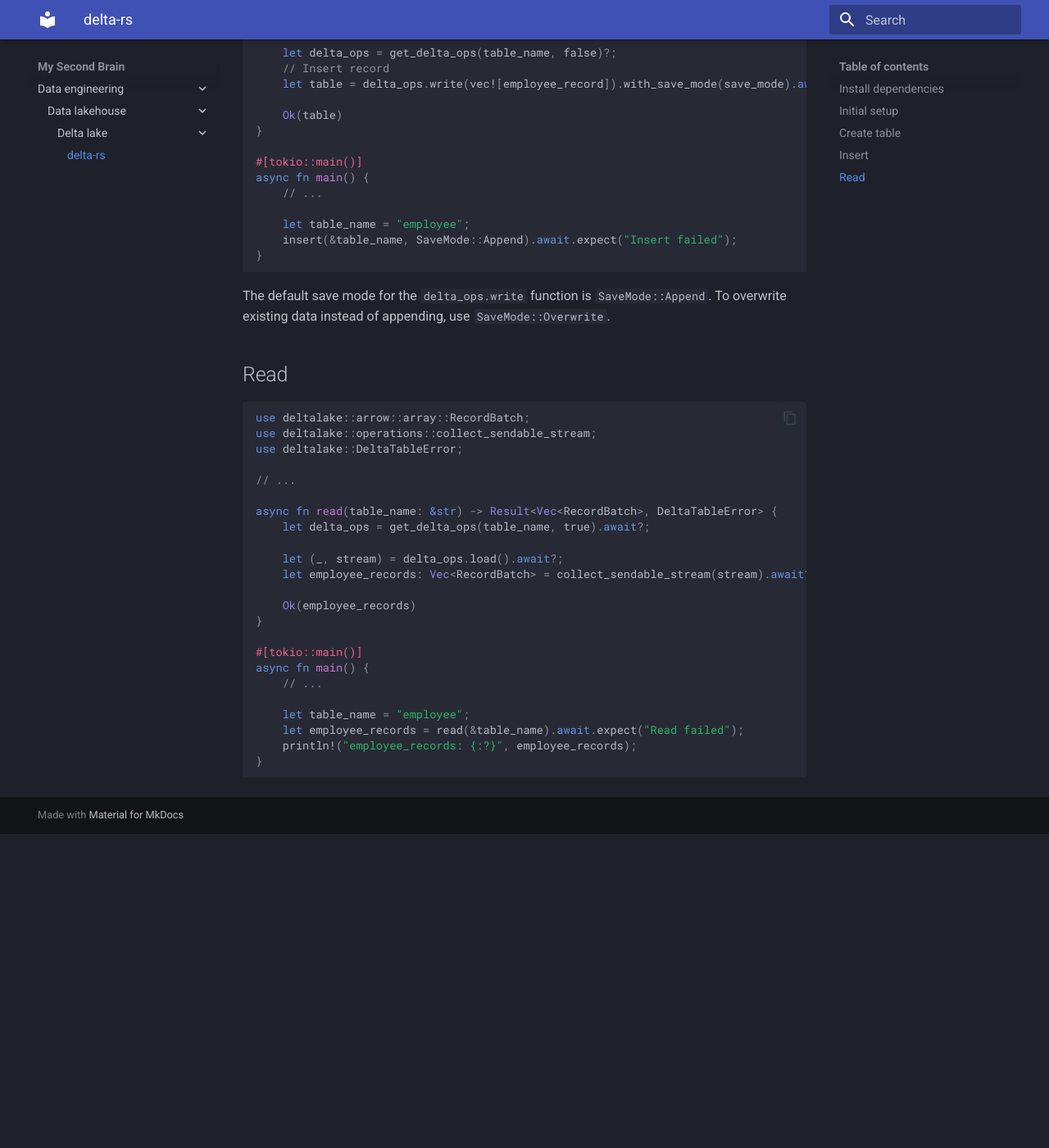
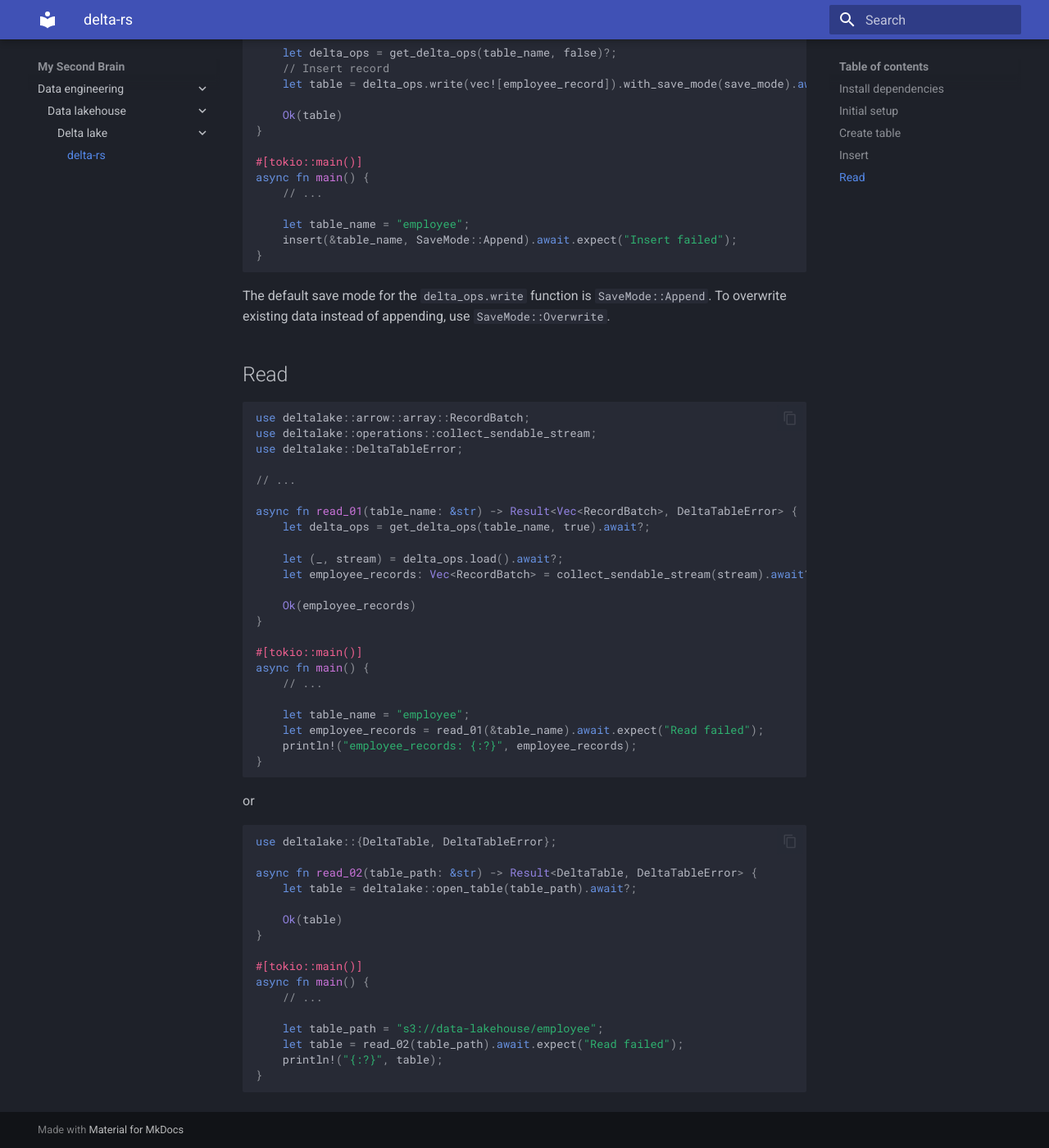
Before and after one commit to HelloJowet/second_brain, an MkDocs documentation site: the page built from docs/data_engineering/data_lakehouse/delta_lake/rust.md, in a window 1280 px wide and 1400 px high, scrolled down 2267 px. Shown: the whole window at 82% size. Built offline with MkDocs 1.6.1 and Material for MkDocs 9.7.7, drawn with Linux system fonts in a browser that asks for light colours; before the commit the page ends 3284 px from its top, so only the background shows below that.

Commit message:
feat: additional read instructions added

````diff
--- a/docs/data_engineering/data_lakehouse/delta_lake/rust.md
+++ b/docs/data_engineering/data_lakehouse/delta_lake/rust.md
@@ -131,7 +131,7 @@ use deltalake::DeltaTableError;
 
 // ...
 
-async fn read(table_name: &str) -> Result<Vec<RecordBatch>, DeltaTableError> {
+async fn read_01(table_name: &str) -> Result<Vec<RecordBatch>, DeltaTableError> {
     let delta_ops = get_delta_ops(table_name, true).await?;
 
     let (_, stream) = delta_ops.load().await?;
@@ -145,7 +145,28 @@ async fn main() {
     // ...
 
     let table_name = "employee";
-    let employee_records = read(&table_name).await.expect("Read failed");
+    let employee_records = read_01(&table_name).await.expect("Read failed");
     println!("employee_records: {:?}", employee_records);
 }
 ```
+
+or
+
+```rust
+use deltalake::{DeltaTable, DeltaTableError};
+
+async fn read_02(table_path: &str) -> Result<DeltaTable, DeltaTableError> {
+    let table = deltalake::open_table(table_path).await?;
+
+    Ok(table)
+}
+
+#[tokio::main()]
+async fn main() {
+    // ...
+
+    let table_path = "s3://data-lakehouse/employee";
+    let table = read_02(table_path).await.expect("Read failed");
+    println!("{:?}", table);
+}
+```
````
